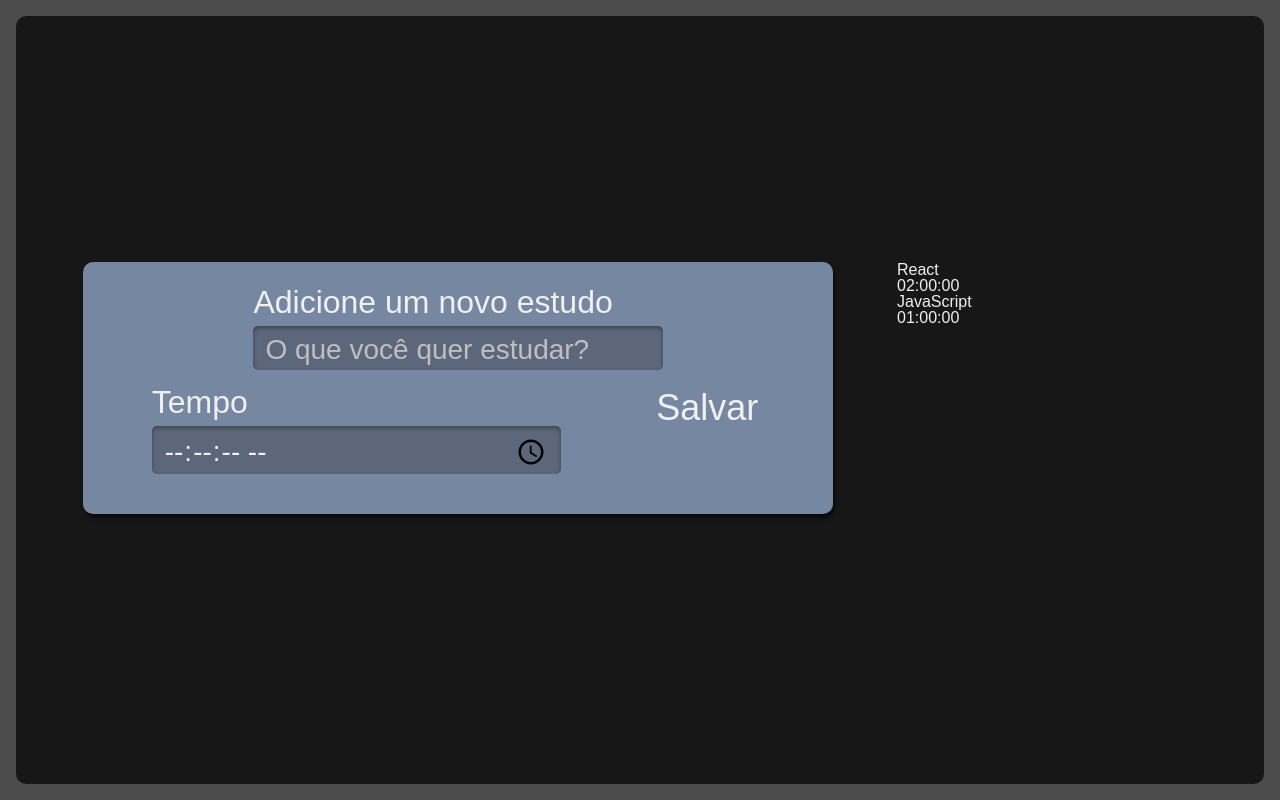
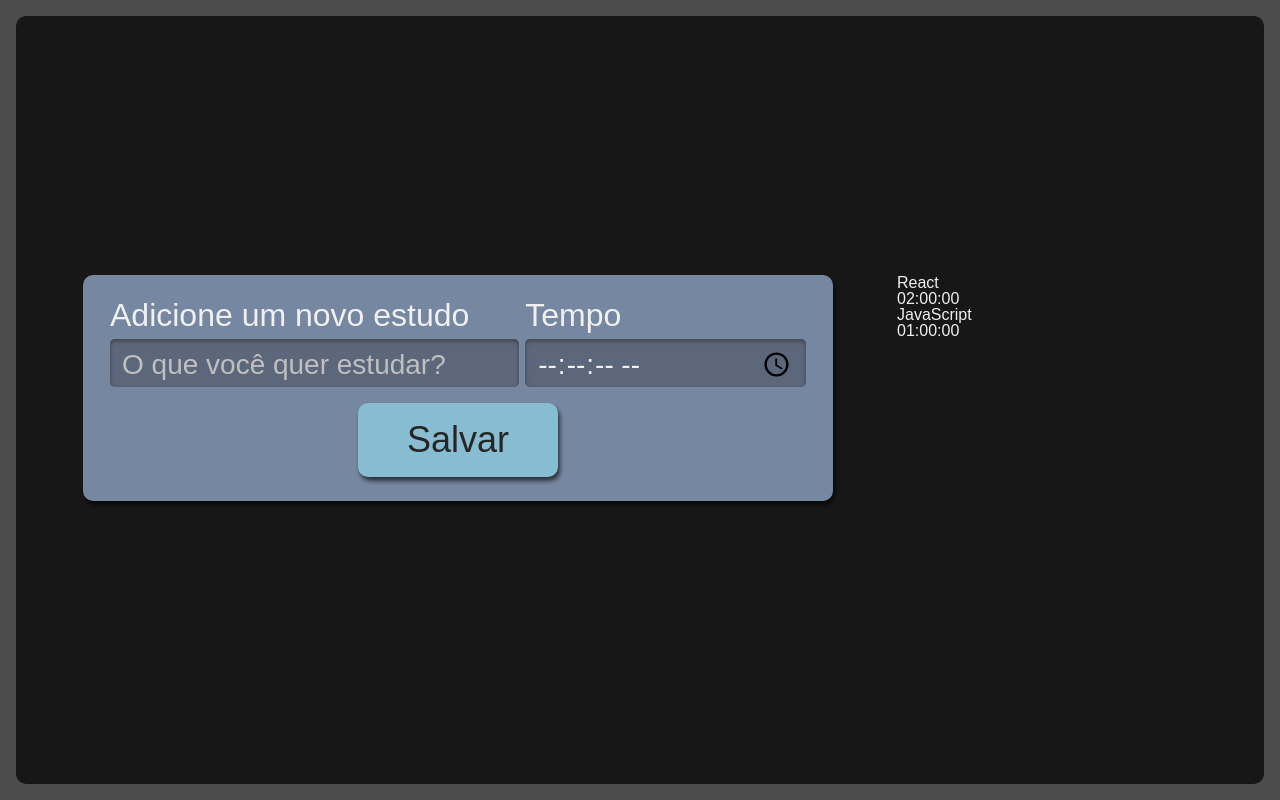
Before and after one commit to pinheiroduda/alura-studies-reactjs, a React (Create React App) app: page / in a window 1280 px wide. Built offline with nearby package versions, Linux system fonts and the light colour scheme.

Commit message:
feat: adds button style

```diff
--- a/src/components/Button/index.tsx
+++ b/src/components/Button/index.tsx
@@ -1,7 +1,7 @@
+import './style.scss'
+
 export function Button() {
   return(
-    <div>
-      <button>Salvar</button>
-    </div>
+      <button className='botao'>Salvar</button>
   )
 }
--- /dev/null
+++ b/src/components/Button/style.scss
@@ -0,0 +1,25 @@
+.botao {
+  align-self: center;
+  background-color: #88bcd1;
+  border-radius: 10px;
+  box-shadow: 2px 4px 4px #0000009F;
+  color: #272626;
+  cursor: pointer;
+  font-size: 1.25rem;
+  padding: 16px;
+  width: 150px;
+
+  &:active {
+    background-color: #7CA6B7;
+    box-shadow: 2px 2px 4px #0000009F inset;
+  }
+}
+
+@media screen and (min-width: 1280px) {
+  .botao {
+    grid-column-start: span 2;
+    justify-self: center;
+    width: 200px;
+    font-size: 2.25rem;
+  }
+}
```
